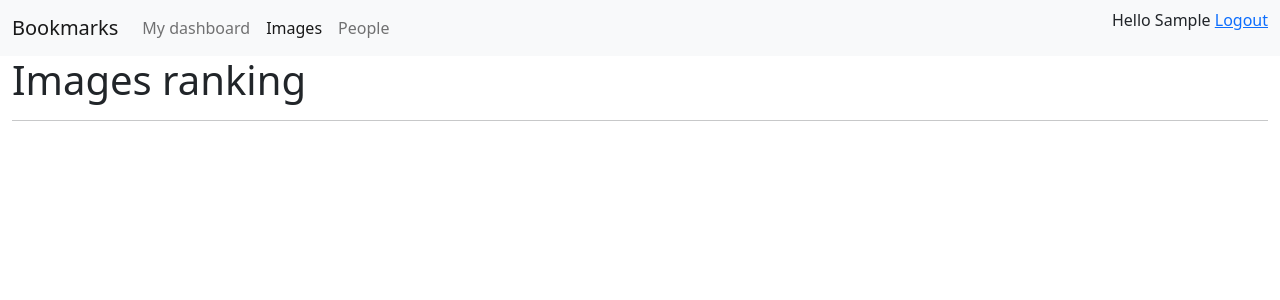
After one commit to OleksiiMartseniuk/Social-Network, a Django app: page /images/ranking/ in a window 1280 px wide. The commit adds this page. Shown: the top 300 px of the page. Run offline with Django 3.2, Linux system fonts and the light colour scheme; the visitor is signed in with stand-in values (Sample User, id 1); data that the repository does not hold is empty; some libraries are stand-ins or nearby versions.

Commit message:
ranking redis

```diff
--- a/config/settings.py
+++ b/config/settings.py
@@ -156,3 +156,8 @@ AUTHENTICATION_BACKENDS = [
 ABSOLUTE_URL_OVERRIDES = {
     'auth.user': lambda u: reverse_lazy('user_detail', args=[u.username])
 }
+
+# Settings Redis
+REDIS_HOST = 'localhost'
+REDIS_PORT = 6379
+REDIS_DB = 0
--- /dev/null
+++ b/images/templates/images/image/ranking.html
@@ -0,0 +1,15 @@
+{% extends 'base.html' %}
+
+{% block title %}Images ranking{% endblock %}
+
+{% block content %}
+    <h1>Images ranking</h1>
+    <hr>
+    <ol>
+        {% for image in most_viewed %}
+        <li>
+            <a href="{{ image.get_absolute_url }}">{{ image.title }}</a>
+        </li>
+        {% endfor %}
+    </ol>
+{% endblock %}
--- a/images/urls.py
+++ b/images/urls.py
@@ -9,4 +9,6 @@ urlpatterns = [
 
     path('like/', views.image_like, name='like'),
 
+    path('ranking/', views.image_ranking, name='ranking'),
+
 ]
--- a/images/views.py
+++ b/images/views.py
@@ -1,5 +1,5 @@
 import json
-from django.core import paginator
+import redis
 from django.shortcuts import render, redirect
 from django.contrib.auth.decorators import login_required
 from django.contrib import messages
@@ -9,9 +9,15 @@ from django.views.decorators.http import require_POST
 from django.http import HttpResponse
 from django.core.paginator import Paginator, EmptyPage, PageNotAnInteger
 from actions.utils import create_action
+from django.conf import settings
 
 from .forms import ImageCreateForm
 from .models import Image
+
+# Подключение к Redis.
+r = redis.StrictRedis(host=settings.REDIS_HOST,
+                      port=settings.REDIS_PORT,
+                      db=settings.REDIS_DB)
 
 
 @login_required
@@ -43,9 +49,14 @@ def image_create(request):
 
 def image_detail(request, id, slug):
     image = get_object_or_404(Image, id=id, slug=slug)
+    # Увеличиваем количество просмотров картинки на 1.
+    total_views = r.incr(f'image:{image.id}:views')
+    # Увеличиваем рейтинг картинки на 1.
+    r.zincrby('image_ranking', 1, image.id)
     context = {
         'section': 'images',
-        'image': image
+        'image': image,
+        'total_views': total_views
     }
     return render(request, 'images/image/detail.html', context)
 
@@ -98,3 +109,18 @@ def image_list(request):
     if request.is_ajax():
         return render(request, 'images/image/list_ajax.html', context)
     return render(request, 'images/image/list.html', context)
+
+
+@login_required
+def image_ranking(request):
+    # Получаем набор рейтинга картинок.
+    image_ranking = r.zrange('image_ranking', 0, -1, desc=True)[:10]
+    image_ranking_ids = [int(id) for id in image_ranking]
+    # Получаем отсортированный список самых популярных картинок.
+    most_viewed = list(Image.objects.filter(id__in=image_ranking_ids))
+    most_viewed.sort(key=lambda x: image_ranking_ids.index(x.id))
+    context = {
+        'section': 'images',
+        'most_viewed': most_viewed
+    }
+    return render(request, 'images/image/ranking.html', context)
```
Also changed, not shown: images/templates/images/image/detail.html (+7 -1 lines), images/templates/images/image/list.html (+10 -1 lines).
